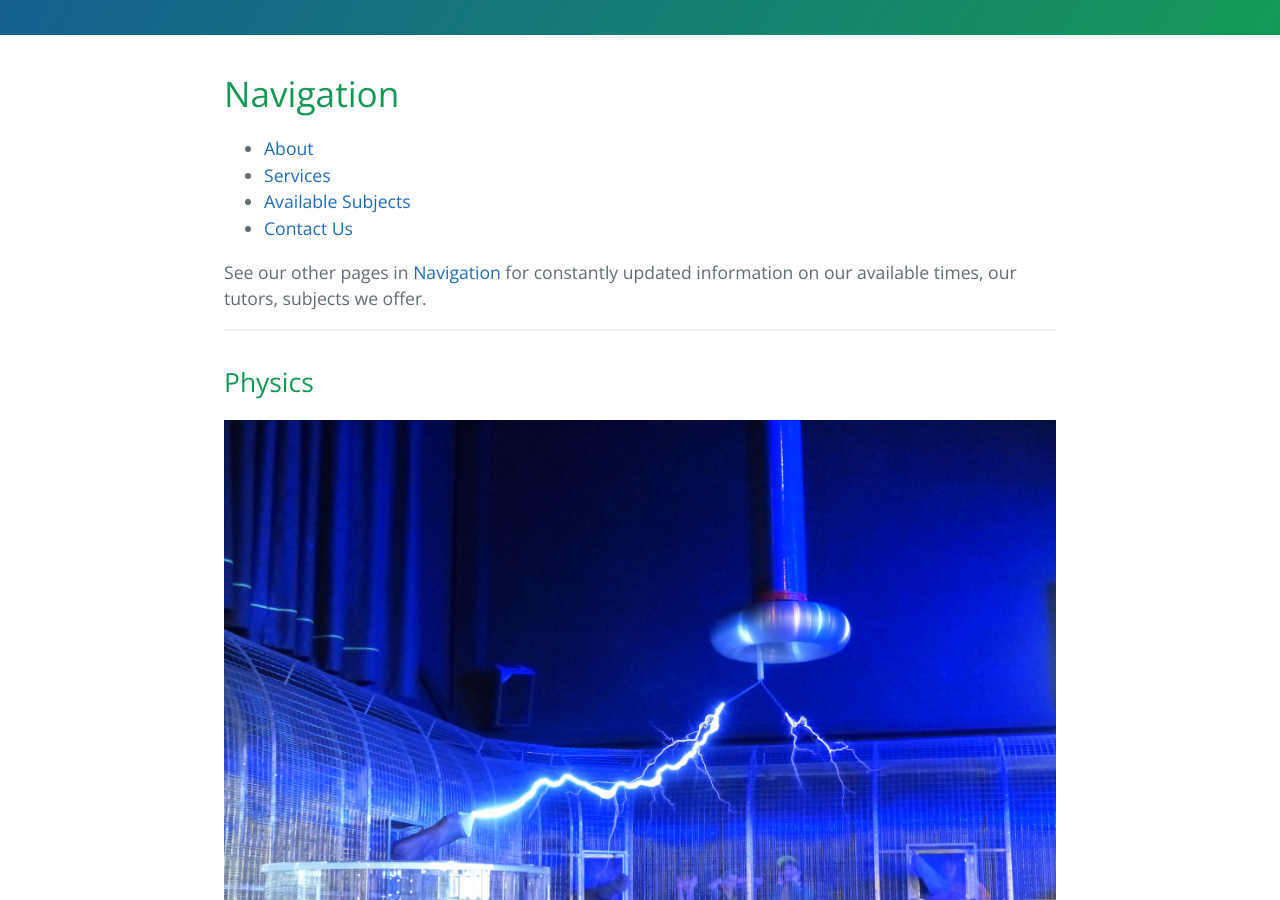
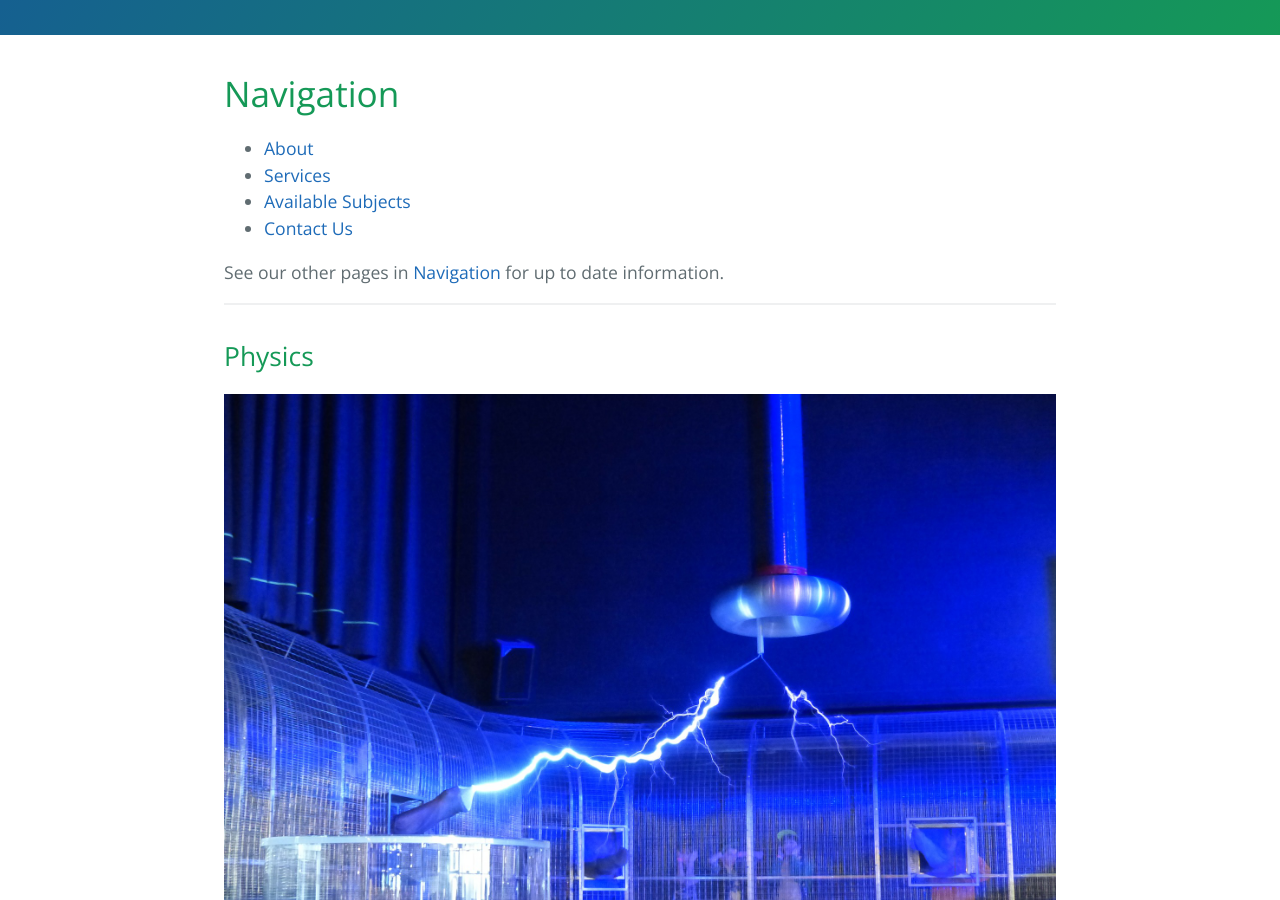
Before and after one commit to HelloBeastie/HelloBeastie.github.io, a Jekyll site: the page built from index.md, in a window 1280 px wide and 900 px high, scrolled down 348 px. Built offline with Jekyll 4.4.1, drawn with Linux system fonts in a browser that asks for light colours; our own code applies the rules of GitHub Pages for plain Markdown files.

Commit message:
Q edit again

```diff
--- a/index.md
+++ b/index.md
@@ -13,7 +13,7 @@ layout: default
 * [Articles](articles)
 {:/comment}
 
-See our other pages in [Navigation](#navigation) for constantly updated information on our available times, our tutors, subjects we offer.
+See our other pages in [Navigation](#navigation) for up to date information.
 
 * * *
 
```
